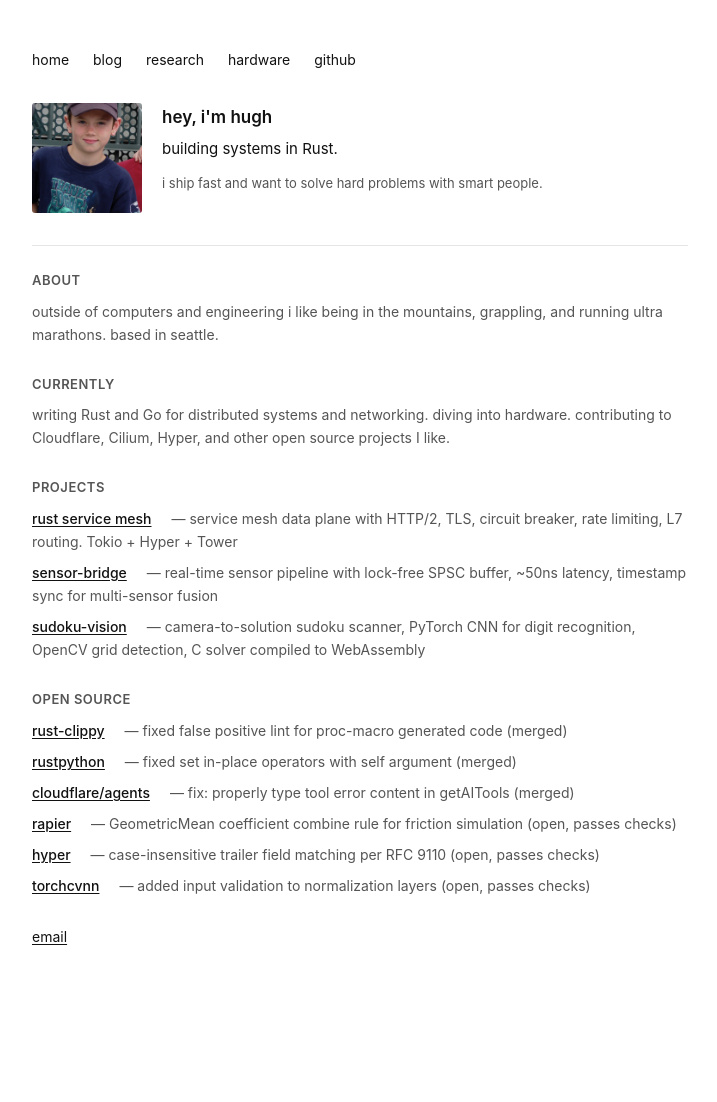
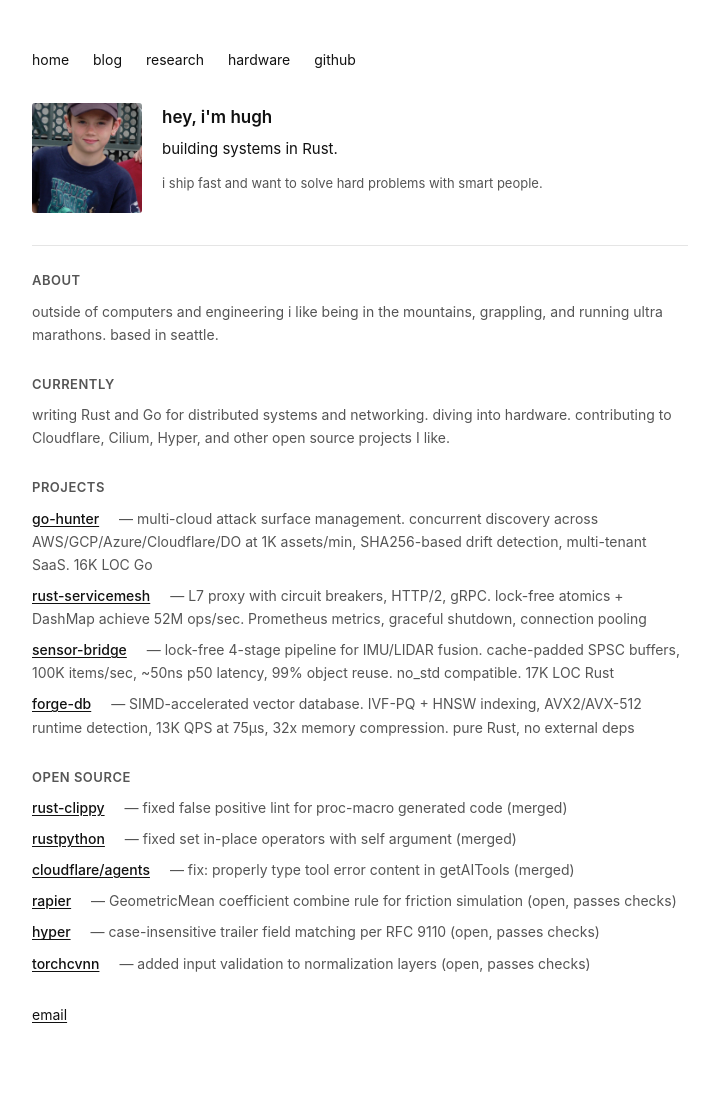
Before and after one commit to HueCodes/HueCodes.github.io, a Jekyll site: the page built from index.md, in a window 1280 px wide. Shown: the whole page, without its empty margins (280-997 px from the left). Built offline with Jekyll 4.4.1, drawn with Linux system fonts in a browser that asks for light colours; before the commit the page ends 1024 px from its top, so only the background shows below that.

Commit message:
Update projects with detailed metrics
- Add go-hunter and forge-db
- Enhanced descriptions with performance numbers
- Replace sudoku-vision with systems-focused projects

```diff
--- a/index.md
+++ b/index.md
@@ -37,16 +37,20 @@ title: home
 <div class="section">
   <h2>projects</h2>
   <div class="project">
-    <a href="https://github.com/HueCodes/Rust-ServiceMesh">rust service mesh</a>
-    <span>service mesh data plane with HTTP/2, TLS, circuit breaker, rate limiting, L7 routing. Tokio + Hyper + Tower</span>
+    <a href="https://github.com/HueCodes/Go-Hunter">go-hunter</a>
+    <span>multi-cloud attack surface management. concurrent discovery across AWS/GCP/Azure/Cloudflare/DO at 1K assets/min, SHA256-based drift detection, multi-tenant SaaS. 16K LOC Go</span>
+  </div>
+  <div class="project">
+    <a href="https://github.com/HueCodes/Rust-ServiceMesh">rust-servicemesh</a>
+    <span>L7 proxy with circuit breakers, HTTP/2, gRPC. lock-free atomics + DashMap achieve 52M ops/sec. Prometheus metrics, graceful shutdown, connection pooling</span>
   </div>
   <div class="project">
     <a href="https://github.com/HueCodes/Sensor-Bridge">sensor-bridge</a>
-    <span>real-time sensor pipeline with lock-free SPSC buffer, ~50ns latency, timestamp sync for multi-sensor fusion</span>
+    <span>lock-free 4-stage pipeline for IMU/LIDAR fusion. cache-padded SPSC buffers, 100K items/sec, ~50ns p50 latency, 99% object reuse. no_std compatible. 17K LOC Rust</span>
   </div>
   <div class="project">
-    <a href="https://github.com/HueCodes/sudoku-vision">sudoku-vision</a>
-    <span>camera-to-solution sudoku scanner, PyTorch CNN for digit recognition, OpenCV grid detection, C solver compiled to WebAssembly</span>
+    <a href="https://github.com/HueCodes/forge-db">forge-db</a>
+    <span>SIMD-accelerated vector database. IVF-PQ + HNSW indexing, AVX2/AVX-512 runtime detection, 13K QPS at 75µs, 32x memory compression. pure Rust, no external deps</span>
   </div>
 </div>
 
```
